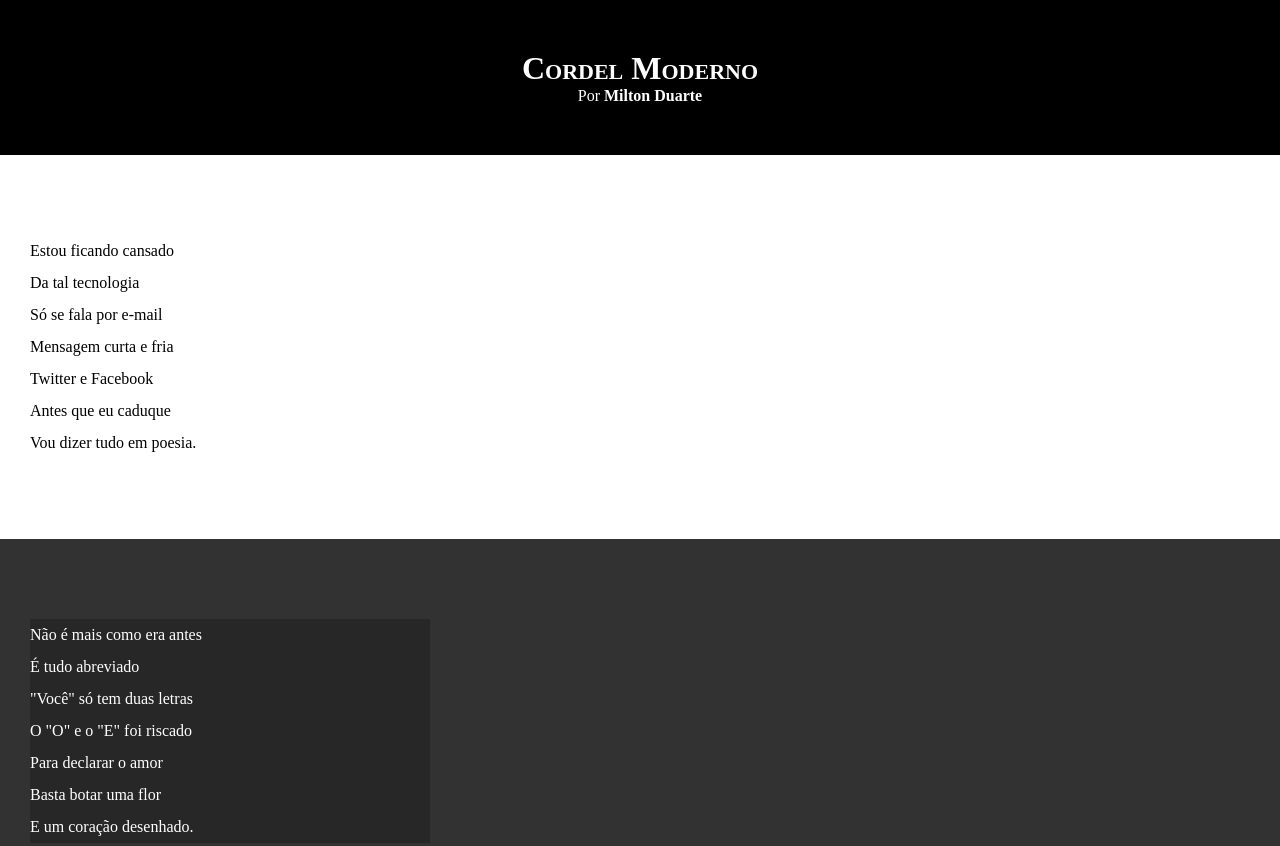
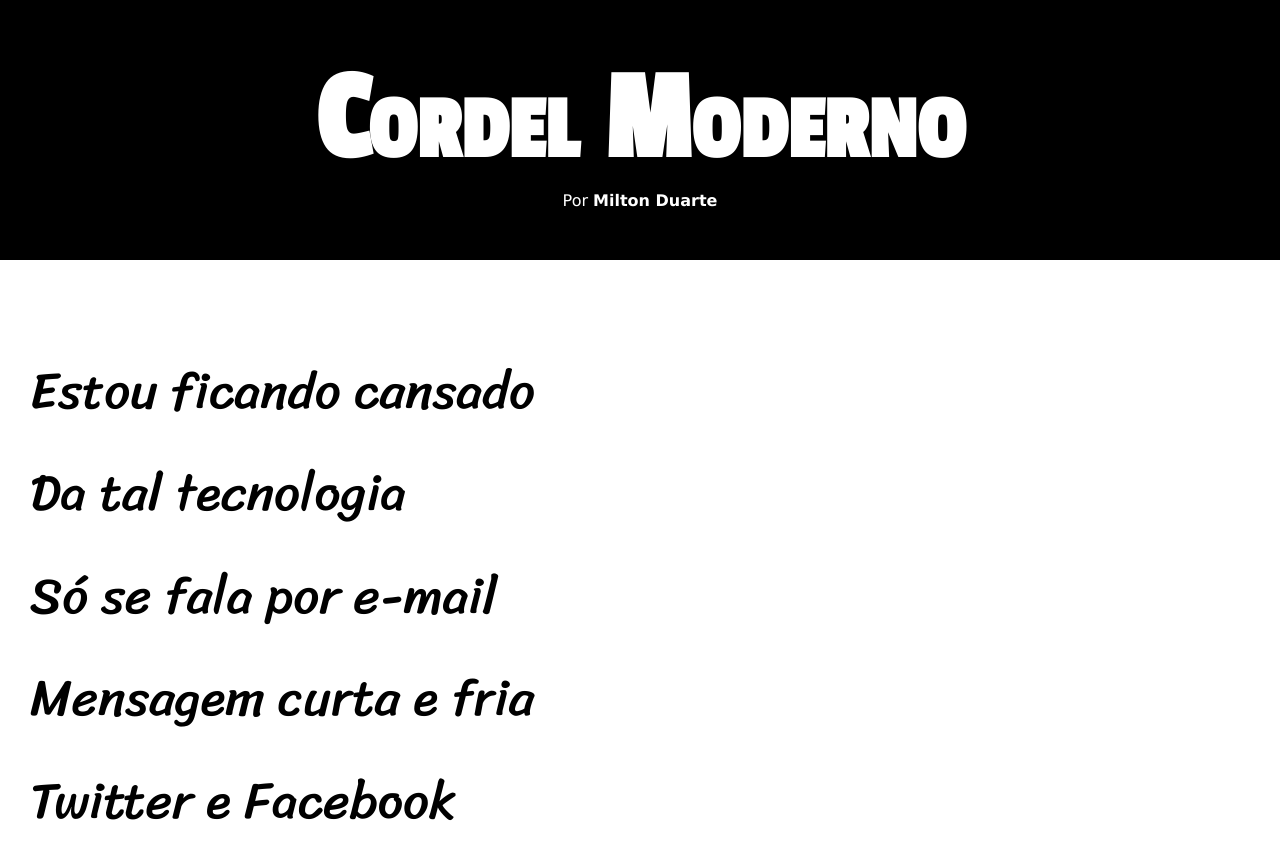
Before and after one commit to dgbarros/HTML-CSS, a plain HTML site: page desafio/desafio html/html-css/d012/index.html in a window 1280 px wide. Shown: the top 846 px of the page. Drawn offline with Linux system fonts and the light colour scheme.

Commit message:
atualização de conteudo

```diff
--- a/desafio/desafio html/html-css/d012/style.css
+++ b/desafio/desafio html/html-css/d012/style.css
@@ -1,4 +1,14 @@
 @charset "UTF-8";
+
+@import url('https://fonts.googleapis.com/css2? family= Passion+One & family= Sriracha & display=swap');
+
+@import url('https://fonts.googleapis.com/css2?family= Sriracha&display=swap');
+
+:root{
+   --fonte1: Verdana, 'Geneva', Tahoma, sans-serif;
+   --fonte2: 'Passion one', 'cursive';
+   --fonte3: 'Sriracha', 'cursive';
+}
 
 *{
     margin: 0px;
@@ -8,6 +18,7 @@
 html, body {
     min-height: 100vh;
     background-color: darkgray;
+    font-family: var(--fonte1);
 }
 
 header{
@@ -19,6 +30,8 @@ header{
 header > h1{
     padding-top: 50px;
     font-variant: small-caps;
+    font-family: var(--fonte2);
+    font-size: 10vw;
 }
  header > p{
     padding-bottom: 50px;
@@ -39,6 +52,8 @@ header > h1{
     padding-bottom: 10vh;
     line-height: 2em;
     padding-left: 30px;
+    font-family: var(--fonte3);
+    font-size: 4vw;
  }
 
  .normal{
@@ -52,7 +67,7 @@ header > h1{
  }
 
  .imagem > p{
-    width: 400px;
+
     background-color: rgba(0, 0, 0, 0.218);
  }
 
```
